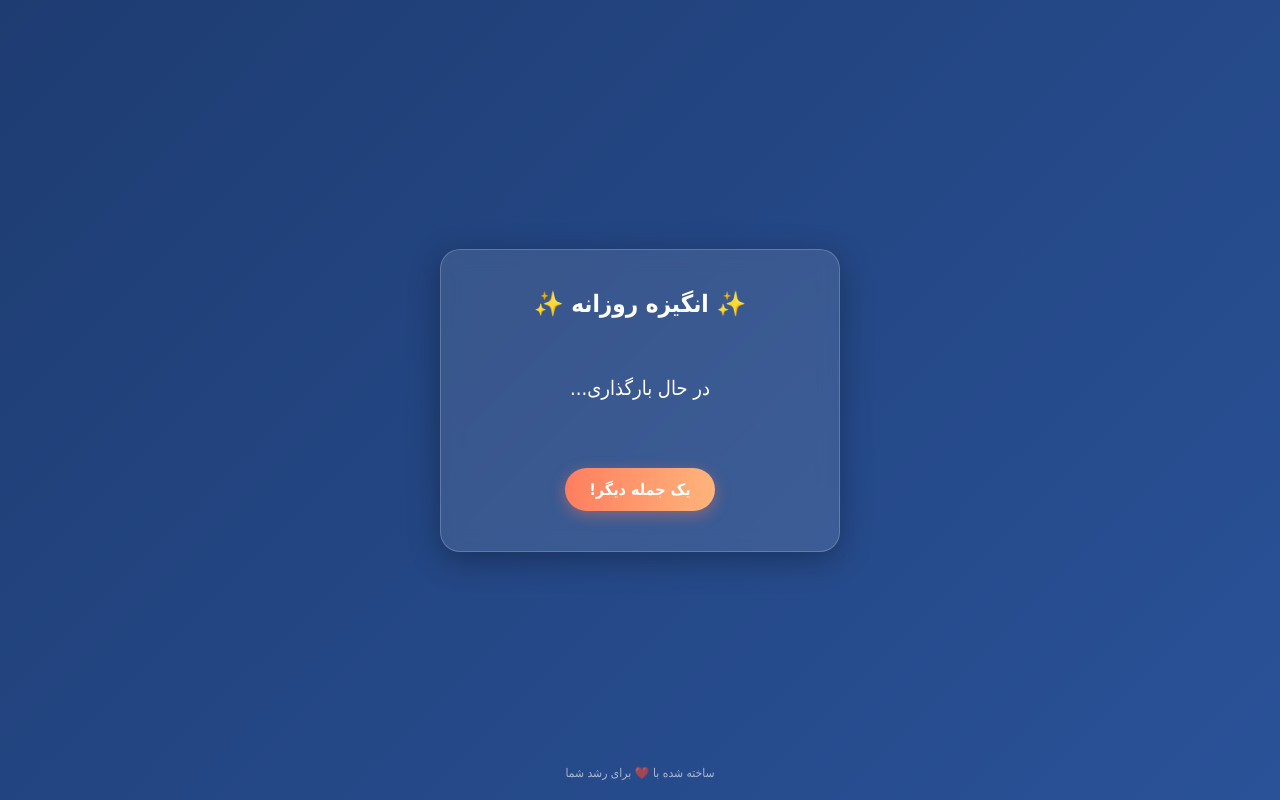
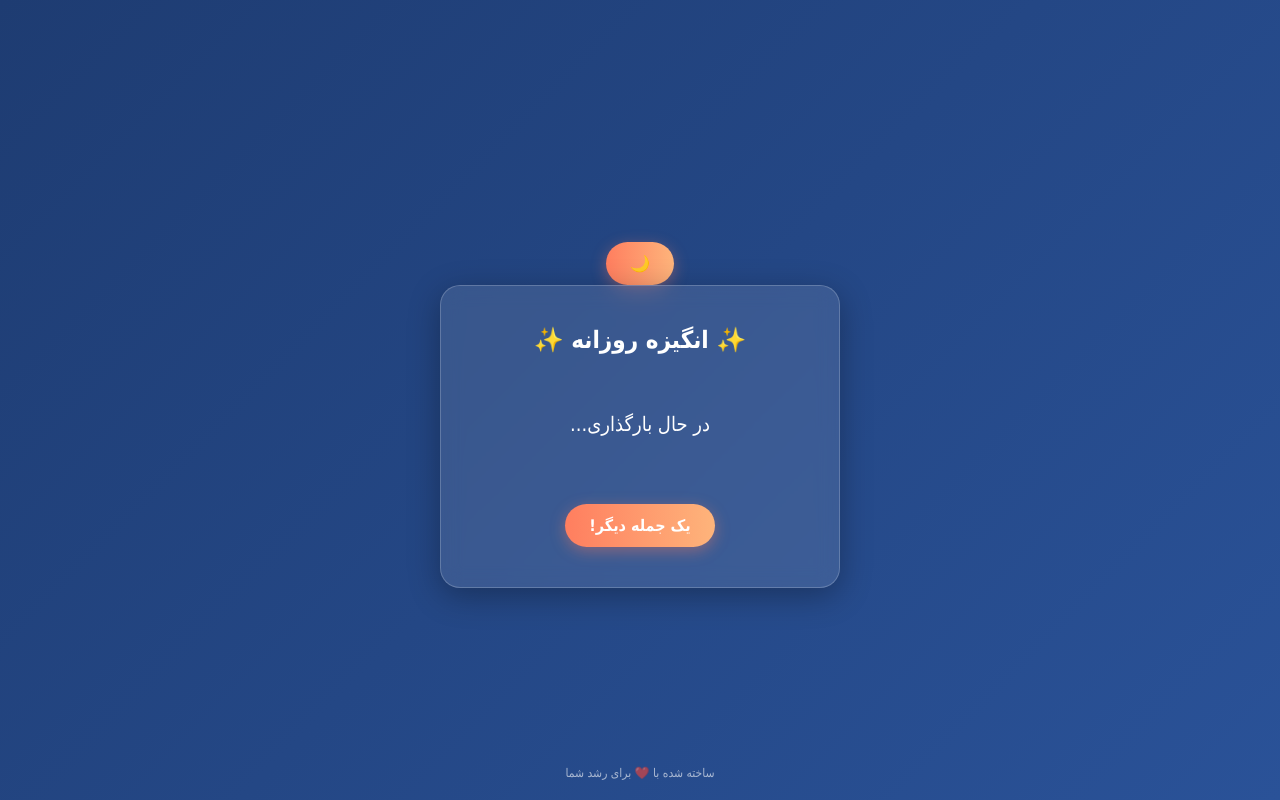
Before and after one commit to raziqchina-svg/daily-motivation, a plain HTML site: page index.html in a window 1280 px wide. Drawn offline with Linux system fonts and the light colour scheme.

Commit message:
Update index.html

```diff
--- a/index.html
+++ b/index.html
@@ -89,7 +89,7 @@
     </style>
 </head>
 <body>
-
+<button id="theme-toggle" class="theme-btn" title="تغییر حالت">🌙</button>
     <div class="card">
         <h1>✨ انگیزه روزانه ✨</h1>
 
```
